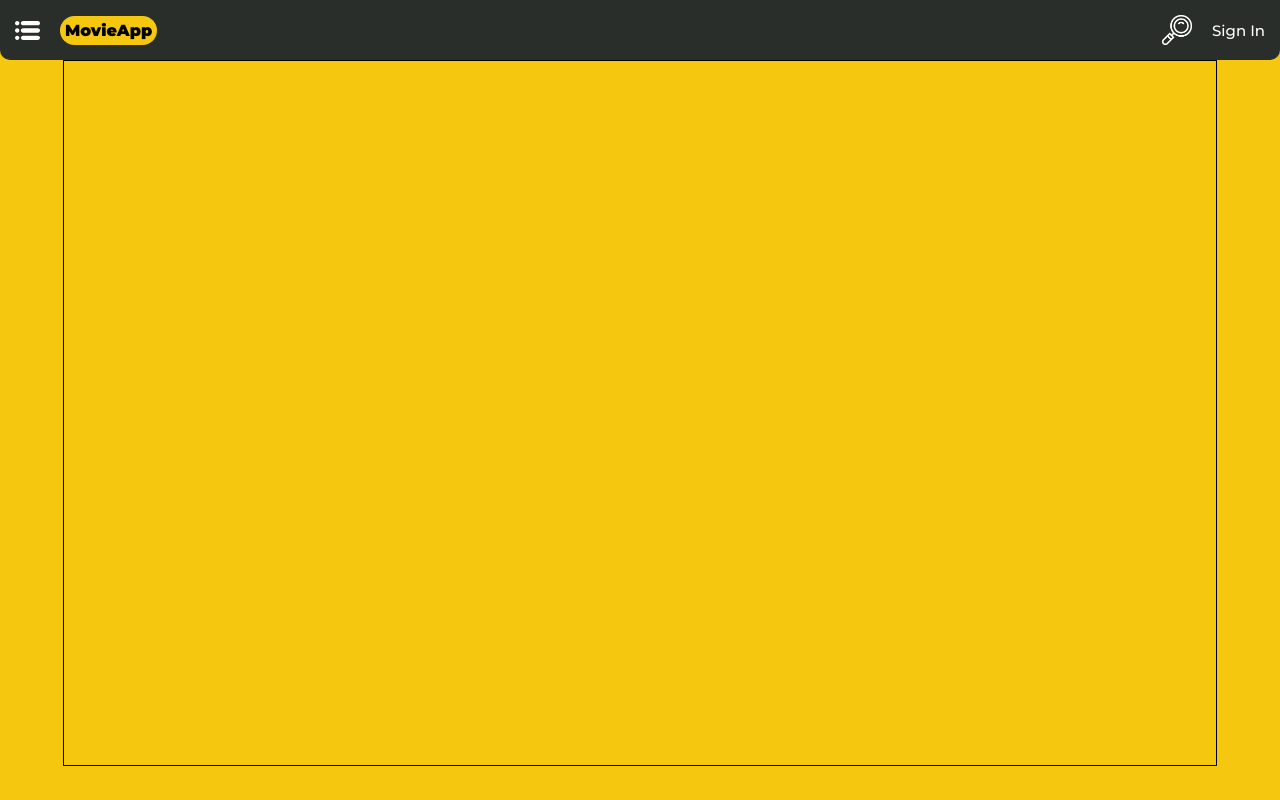
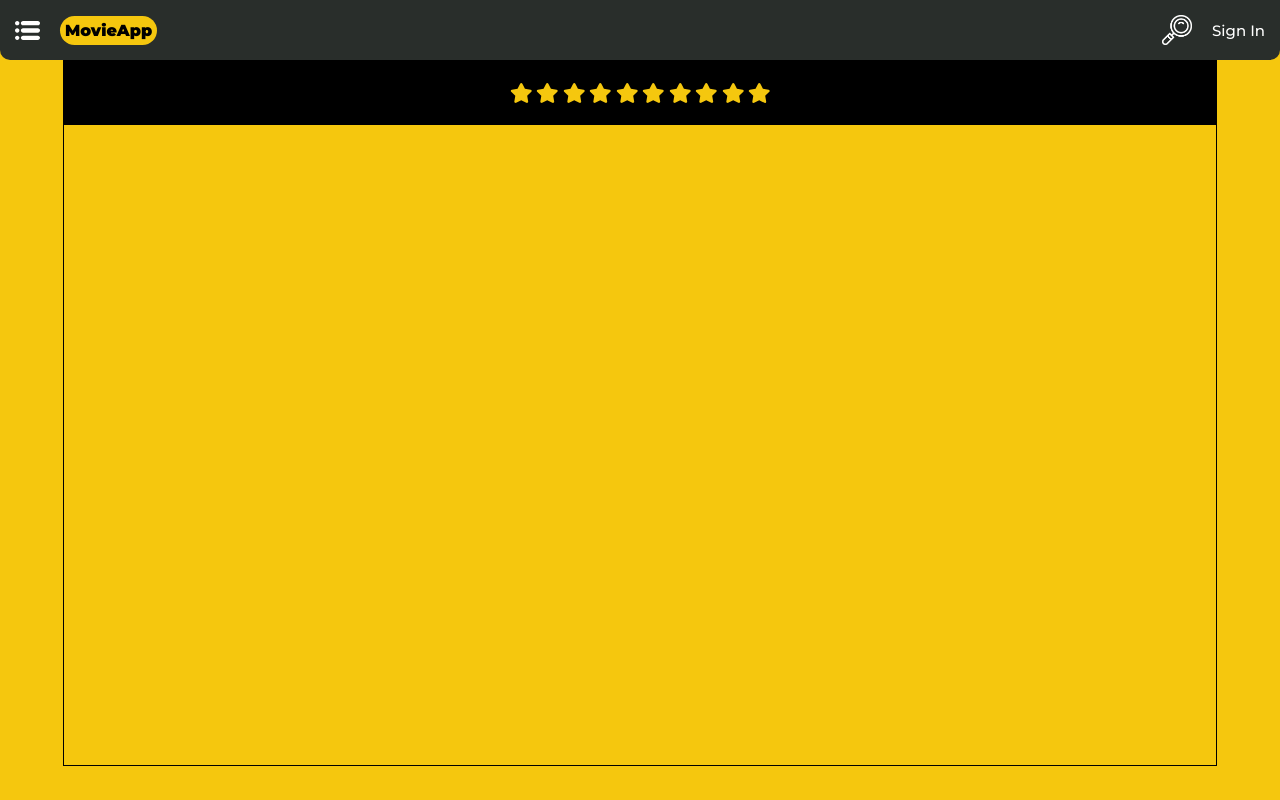
Before and after one commit to BlazikeNFront/MovieApp, a Vue app: page /searchResult in a window 1280 px wide. Built offline with nearby package versions, Linux system fonts and the light colour scheme.

Commit message:
Added RateForm component

```diff
--- a/package.json
+++ b/package.json
@@ -8,6 +8,9 @@
     "lint": "vue-cli-service lint"
   },
   "dependencies": {
+    "@fortawesome/fontawesome-svg-core": "^1.2.32",
+    "@fortawesome/free-solid-svg-icons": "^5.15.1",
+    "@fortawesome/vue-fontawesome": "^3.0.0-3",
     "core-js": "^3.6.5",
     "vue": "^3.0.0",
     "vue-router": "^4.0.1",
--- a/public/index.html
+++ b/public/index.html
@@ -7,6 +7,7 @@
     <link rel="icon" href="<%= BASE_URL %>favicon.ico">
     <link rel="preconnect" href="https://fonts.gstatic.com">
     <link href="https://fonts.googleapis.com/css2?family=Montserrat:wght@300;500;900&display=swap" rel="stylesheet">
+    <link href="../../../FontAwesome/fontawesome-free-5.15.1-web/css//all.css" rel="stylesheet">
     <title>MovieApp</title>
   </head>
   <body>
--- /dev/null
+++ b/src/components/UI/RateForm.vue
@@ -0,0 +1,31 @@
+<template>
+  <form>
+    <font-awesome-icon :icon="['fas', 'star']" class="expli" />
+    <font-awesome-icon :icon="['fas', 'star']" class="expli" />
+    <font-awesome-icon :icon="['fas', 'star']" class="expli" />
+    <font-awesome-icon :icon="['fas', 'star']" class="expli" />
+    <font-awesome-icon :icon="['fas', 'star']" class="expli" />
+    <font-awesome-icon :icon="['fas', 'star']" class="expli" />
+    <font-awesome-icon :icon="['fas', 'star']" class="expli" />
+    <font-awesome-icon :icon="['fas', 'star']" class="expli" />
+    <font-awesome-icon :icon="['fas', 'star']" class="expli" />
+    <font-awesome-icon :icon="['fas', 'star']" class="expli" />
+  </form>
+</template>
+<script>
+export default {};
+</script>
+
+<style>
+form {
+  display: flex;
+  padding: 2rem 0;
+  background-color: black;
+  justify-content: center;
+}
+.expli {
+  margin: 0.2rem;
+  font-size: 2rem;
+  color: var(--main-color);
+}
+</style>
--- a/src/main.js
+++ b/src/main.js
@@ -1,4 +1,9 @@
 import { createApp } from 'vue'
+
+import { library } from '@fortawesome/fontawesome-svg-core'
+import { faStar } from '@fortawesome/free-solid-svg-icons'
+import { FontAwesomeIcon } from '@fortawesome/vue-fontawesome'
+library.add(faStar)
 
 import App from './App.vue'
 import store from './store/index.js'
@@ -20,6 +25,7 @@ movieApp.use(router);
 movieApp.component('base-button',BaseButton);
 movieApp.component('base-card',BaseCard);
 movieApp.component('standard-carousel',StandardCarousel);
+movieApp.component('font-awesome-icon', FontAwesomeIcon);
 
 
 movieApp.mount('#app');
--- a/src/pages/SearchResult.vue
+++ b/src/pages/SearchResult.vue
@@ -1,20 +1,22 @@
 <template>
   <section>
-    <ul v-if="searchData">
+    <rate-form></rate-form>
+    <!-- <ul v-if="searchData">
       <show-card
         v-for="show in searchData.results"
         :key="show.id"
         :active="show"
       ></show-card>
-    </ul>
+    </ul> -->
   </section>
 </template>
 <script>
-import ShowCard from "../components/UI/ShowCard.vue";
-
+//import ShowCard from "../components/UI/ShowCard.vue";
+import RateForm from "../components/UI/RateForm.vue";
 export default {
   components: {
-    ShowCard,
+    // ShowCard,
+    RateForm,
   },
 
   data() {
```
Also changed, not shown: src/assets/icons/star.svg (added), 1 other file (tests, documents, lock files or other folders).
